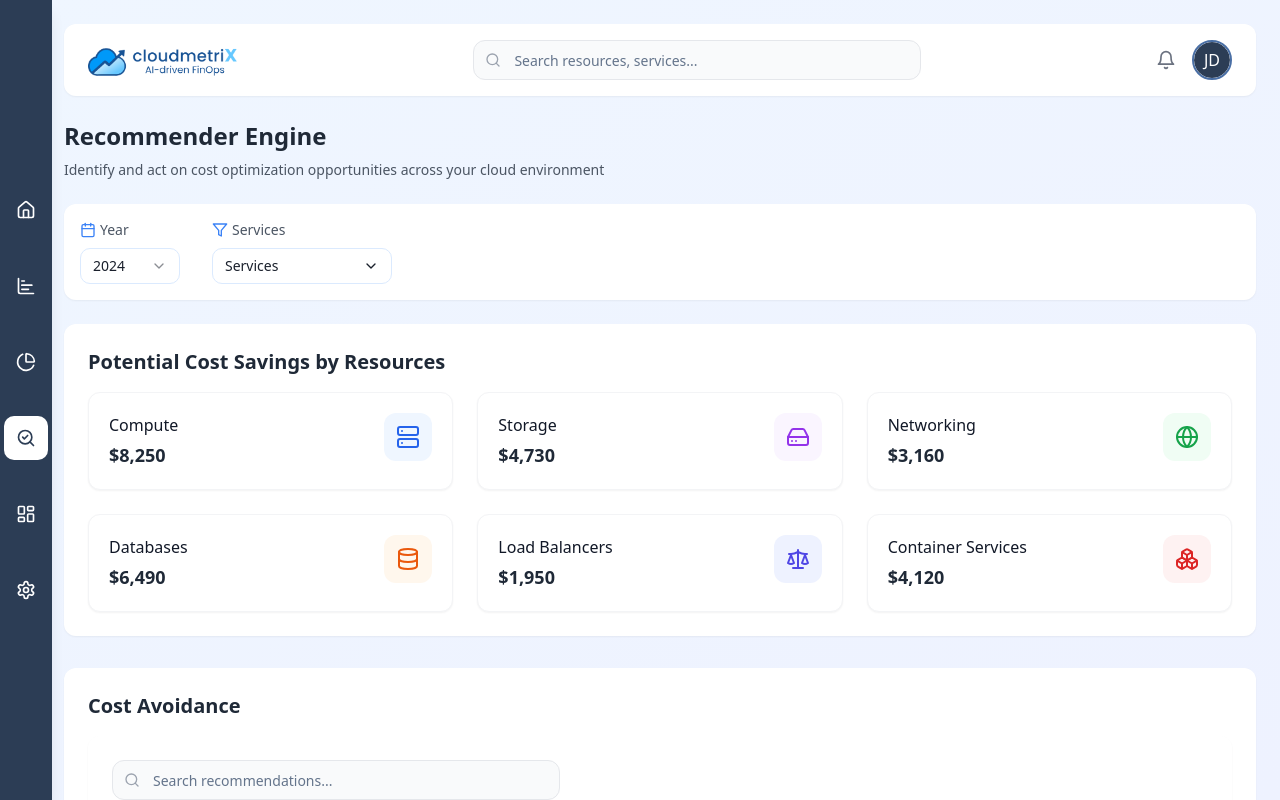
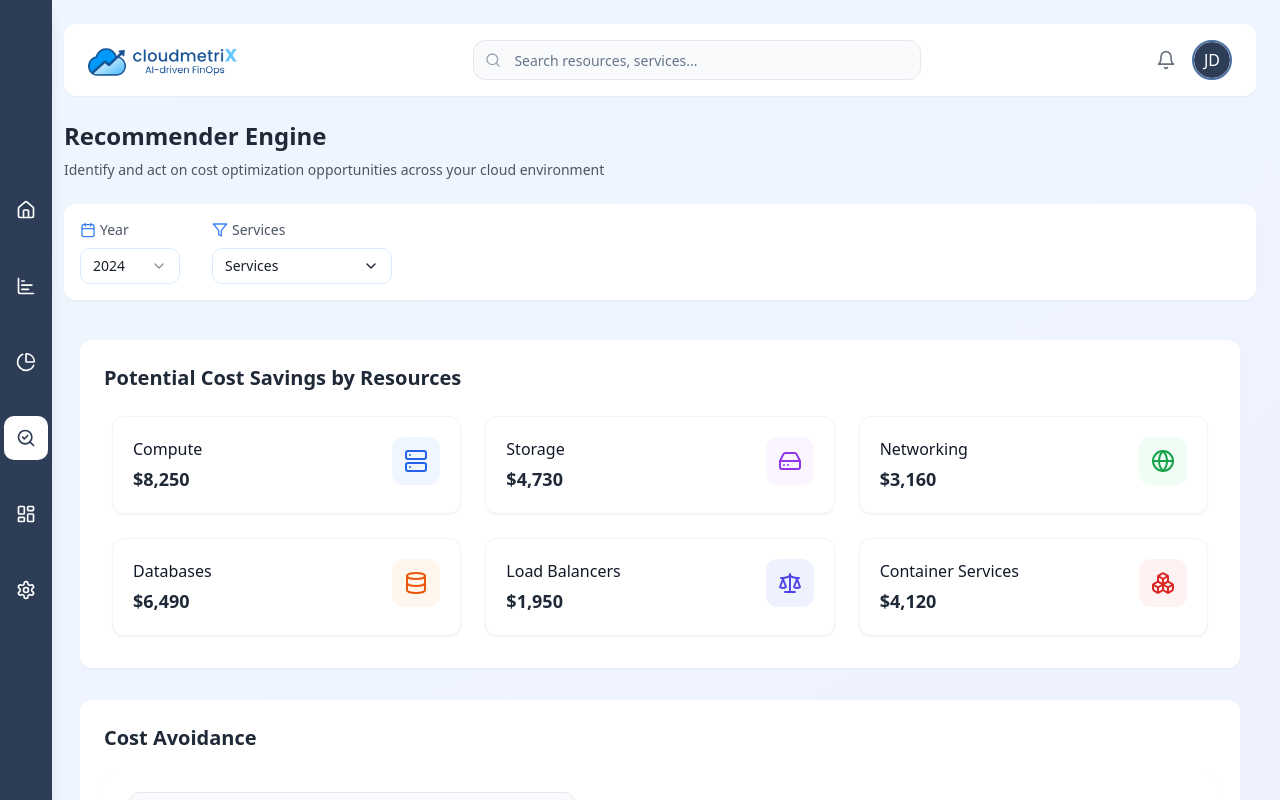
Before and after one commit to suhas-pbi/cX-Dashboard, a React (Vite) app: page /recommender in a window 1280 px wide. Built offline with nearby package versions, Linux system fonts and the light colour scheme.

Commit message:
Fix: Improve spacing in Recommender Engine
Adjust spacing in the Recommender Engine page to provide more visual separation between the content and the sidebar.

```diff
--- a/src/components/recommender/CostSavingsGrid.tsx
+++ b/src/components/recommender/CostSavingsGrid.tsx
@@ -25,7 +25,7 @@ interface ResourceCardProps {
 const ResourceCard = ({ icon: Icon, iconColor, name, savings, bgColor }: ResourceCardProps) => {
   return (
     <Card
-      className="transition-all duration-200 hover:shadow-md hover:translate-y-[-4px] border border-gray-100"
+      className="transition-all duration-300 hover:shadow-md hover:translate-y-[-4px] border border-gray-100 bg-white"
       onClick={() => console.log(`Clicked on ${name}`)}
     >
       <CardContent className="p-5">
@@ -98,7 +98,7 @@ const CostSavingsGrid: React.FC<CostSavingsGridProps> = ({ selectedServices }) =
     : resourceData.filter(resource => selectedServices.includes(resource.name));
 
   return (
-    <div className="grid grid-cols-1 md:grid-cols-2 lg:grid-cols-3 gap-6">
+    <div className="grid grid-cols-1 md:grid-cols-2 lg:grid-cols-3 gap-6 p-2">
       {filteredResources.map((resource) => (
         <ResourceCard
           key={resource.name}
--- a/src/pages/RecommenderEngine.tsx
+++ b/src/pages/RecommenderEngine.tsx
@@ -51,13 +51,13 @@ const RecommenderEngine = () => {
         />
 
         {/* Section 1: Potential Cost Savings by Resources */}
-        <div className="bg-white rounded-xl p-6 shadow-sm mb-8">
+        <div className="bg-white rounded-xl p-6 shadow-sm mb-8 mx-4 mt-10">
           <h2 className="text-xl font-semibold text-gray-800 mb-4">Potential Cost Savings by Resources</h2>
           <CostSavingsGrid selectedServices={selectedServices} />
         </div>
 
         {/* Section 2: Cost Avoidance Table */}
-        <div className="bg-white rounded-xl p-6 shadow-sm mb-8">
+        <div className="bg-white rounded-xl p-6 shadow-sm mb-8 mx-4">
           <h2 className="text-xl font-semibold text-gray-800 mb-4">Cost Avoidance</h2>
           <CostAvoidanceTable selectedServices={selectedServices} />
         </div>
```
